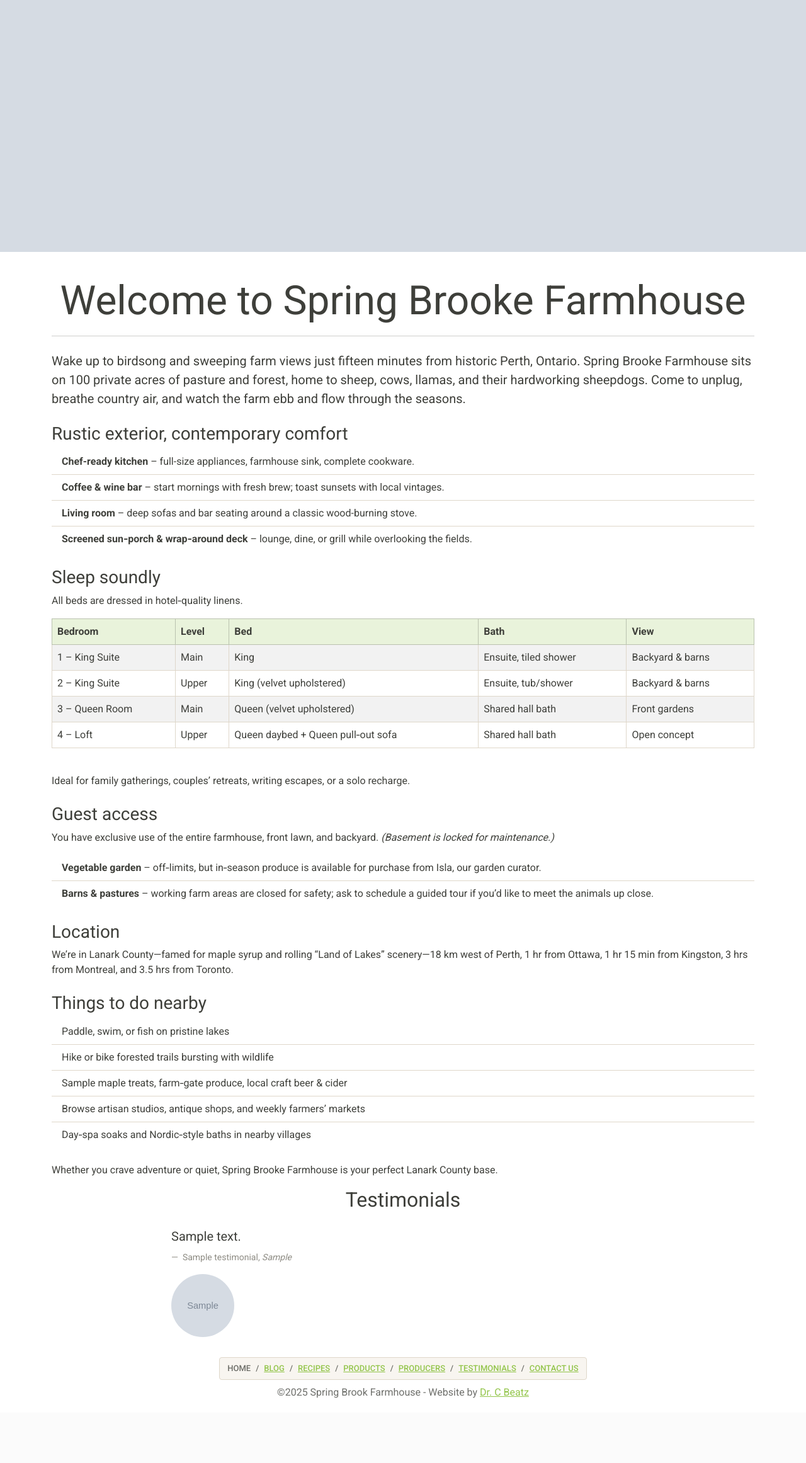
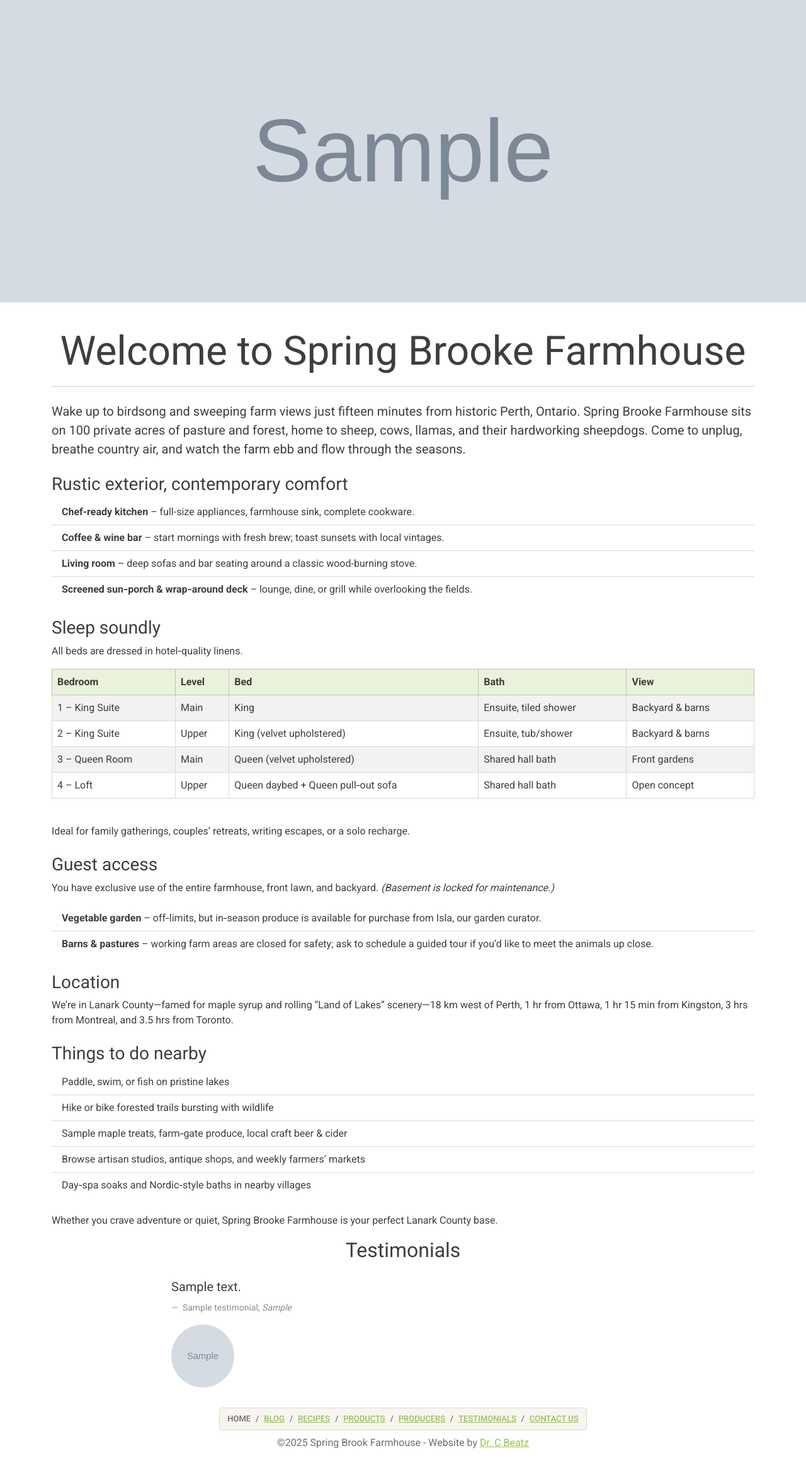
Before and after one commit to DrCBeatz/springbrookfarmhouse, a Django app: page / in a window 1280 px wide. Shown: the part 56-2379 px from the top of the page at 63% size. Before the commit the page ends 2276 px from the top, so only its background shows below. Run offline with Django 5.2, Linux system fonts and the light colour scheme; tables that the repository leaves empty hold one stand-in row (values such as "Sample post"); grey boxes marked "Sample" are stand-in pictures; parts of the project's set-up code (start-up, migrations or seed data) failed here and were passed over; some libraries are stand-ins or nearby versions.

Commit message:
fix position/size/styling of home carousel

```diff
--- a/static/css/home.css
+++ b/static/css/home.css
@@ -1,25 +1,25 @@
 /* static/css/home.css */
 
-html, body {
-    position: relative;
-    height: 100%;
-}
-
 .swiper {
-    width: 100%;
-    height: 400px;
-}
-
-.swiper-slide {
-    background-position: center;
-    background-size: cover;
+  position: relative;
+  width: 100%;
+  height: 60vh;
+  overflow: hidden;
+  --swiper-pagination-color: #81b33a;
+  --swiper-navigation-color: black;
 }
 
 .swiper-slide img {
-    display: block;
-    width: 100%;
+  width: 100%;
+  height: 100%;
+  object-fit: cover;
 }
 
-.background-green {
-    background-color: #93c54b!important;
+.swiper .swiper-pagination {
+  position: absolute;
+  bottom: 16px;
+  left:  0;
+  width: 100%;
+  text-align: center;
+  z-index: 10;
 }
--- a/templates/cms/home.html
+++ b/templates/cms/home.html
@@ -15,7 +15,7 @@
 
 {% block carousel %}
   {% if home_carousel_photo_list %}
-    <div class="swiper mySwiper">
+    <div class="swiper mySwiper swiper-container">
       <div class="swiper-wrapper">
 
         {% for slide in home_carousel_photo_list %}
```
